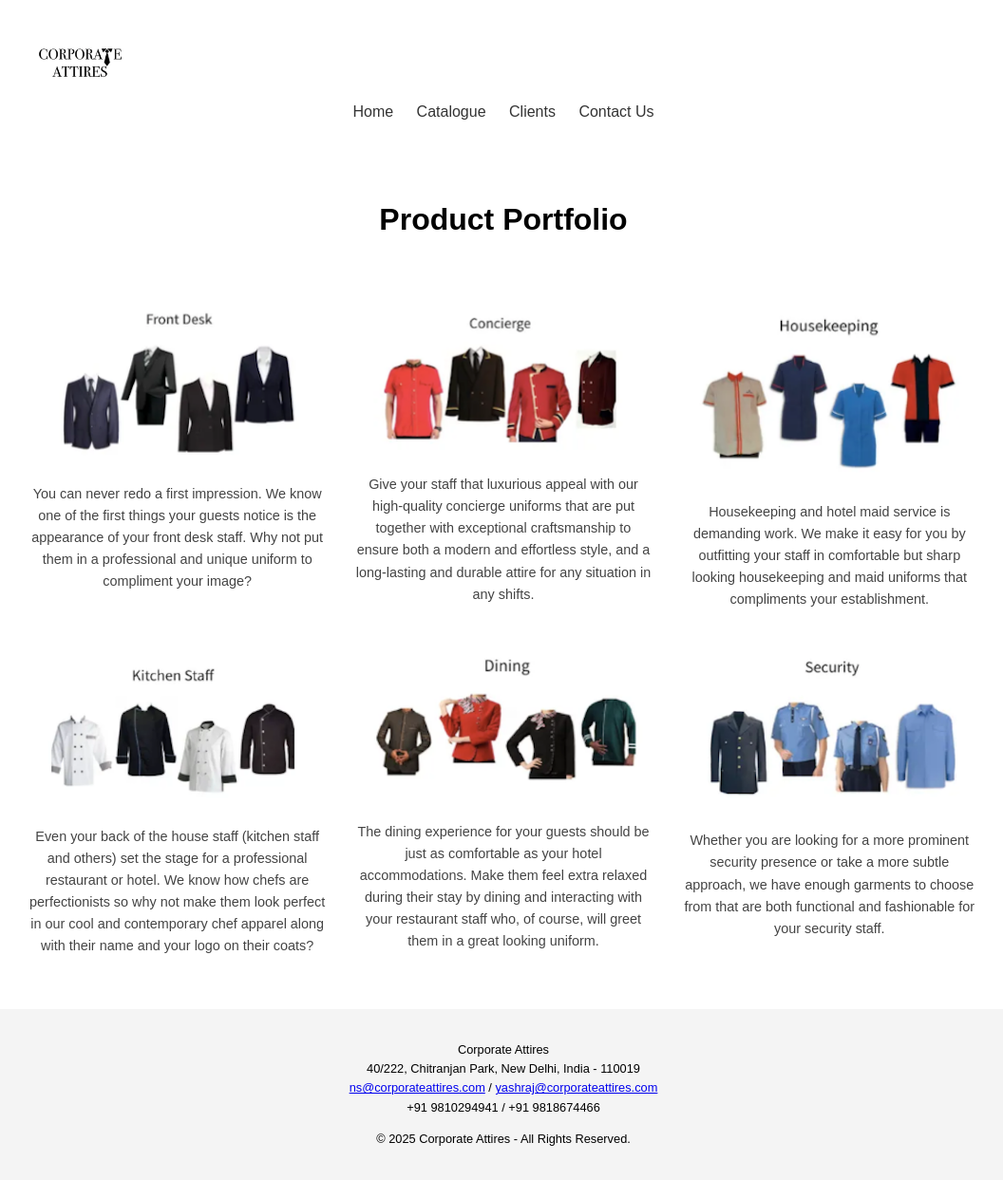
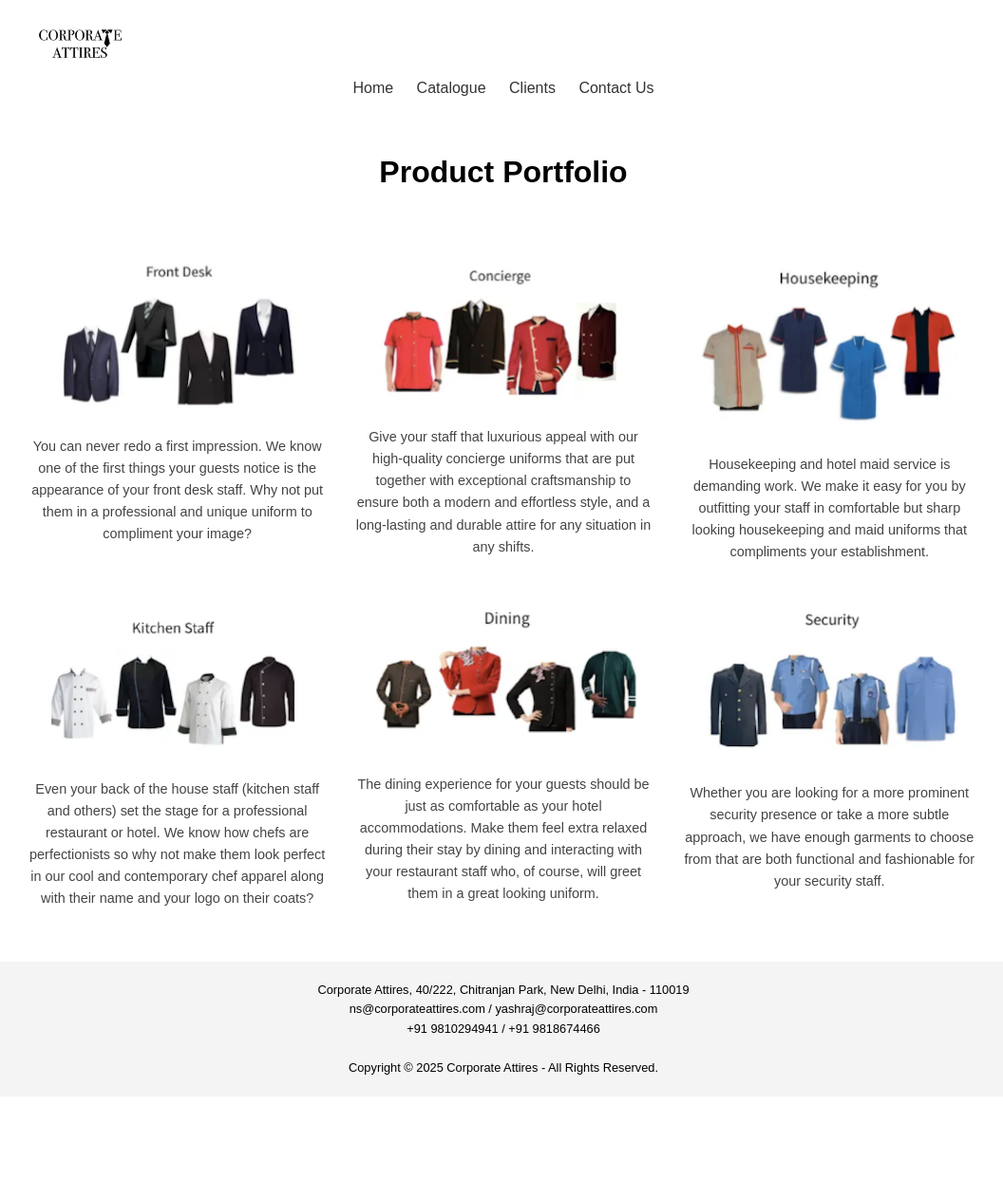
Before and after one commit to corporateattires/corporateattires, a plain HTML site: page catalogue.html in a window 1280 px wide. Shown: the whole page at 95% size, without its empty margins (110-1166 px from the left). After the commit the page ends 1155 px from the top, so only its background shows below. Drawn offline with Linux system fonts and the light colour scheme.

Commit message:
Update catalogue.html

```diff
--- a/catalogue.html
+++ b/catalogue.html
@@ -15,31 +15,12 @@
       flex-direction: column;
       min-height: 100vh;
     }
-    header {
-      display: flex;
-      flex-wrap: wrap;
-      justify-content: space-between;
-      align-items: center;
-      padding: 20px;
-    }
-    nav {
-      flex-basis: 100%;
-      text-align: center;
-      margin-top: 10px;
-    }
-    nav a {
-      display: inline-block;
-      margin: 5px 10px;
-      text-decoration: none;
-      color: #333;
-    }
-    nav a:hover {
-      text-decoration: underline;
-    }
+
     h1 {
       text-align: center;
       margin-top: 30px;
     }
+
     .catalogue-grid {
       display: flex;
       flex-wrap: wrap;
@@ -49,26 +30,31 @@
       margin: 40px auto;
       padding: 0 20px;
     }
+
     .catalogue-item {
       width: calc(33.333% - 20px);
       box-sizing: border-box;
       text-align: center;
     }
+
     .catalogue-item img {
       width: 100%;
       max-width: 300px;
       height: auto;
     }
+
     .catalogue-item p {
       font-size: 0.9em;
       color: #444;
       margin-top: 10px;
     }
+
     @media (max-width: 768px) {
       .catalogue-item {
         width: 100%;
       }
     }
+
     footer {
       text-align: center;
       font-size: 0.8em;
@@ -79,6 +65,8 @@
   </style>
 </head>
 <body>
+
+  <!-- ✅ This is the exact nav/header from index.html -->
   <header>
     <div style="display: flex; justify-content: space-between; align-items: center; flex-wrap: wrap; width: 100%; max-width: 1000px; margin: auto; padding: 20px;">
       <img src="assets/logo.png" alt="Corporate Attires Logo" style="height: 50px;">
@@ -90,7 +78,6 @@
       </nav>
     </div>
   </header>
-
 
   <h1>Product Portfolio</h1>
   <div class="catalogue-grid">
@@ -128,14 +115,11 @@
   </div>
 
   <footer>
-  <p>
-    Corporate Attires<br>
-    40/222, Chitranjan Park, New Delhi, India - 110019<br>
-    <a href="mailto:ns@corporateattires.com">ns@corporateattires.com</a> /
-    <a href="mailto:yashraj@corporateattires.com">yashraj@corporateattires.com</a><br>
-    +91 9810294941 / +91 9818674466
-  </p>
-  <p style="margin-top: 10px;">&copy; 2025 Corporate Attires - All Rights Reserved.</p>
+    Corporate Attires, 40/222, Chitranjan Park, New Delhi, India - 110019<br>
+    ns@corporateattires.com / yashraj@corporateattires.com<br>
+    +91 9810294941 / +91 9818674466<br><br>
+    Copyright © 2025 Corporate Attires - All Rights Reserved.
   </footer>
+
 </body>
 </html>
```
Lines whose indentation alone changed are shown as unchanged.
